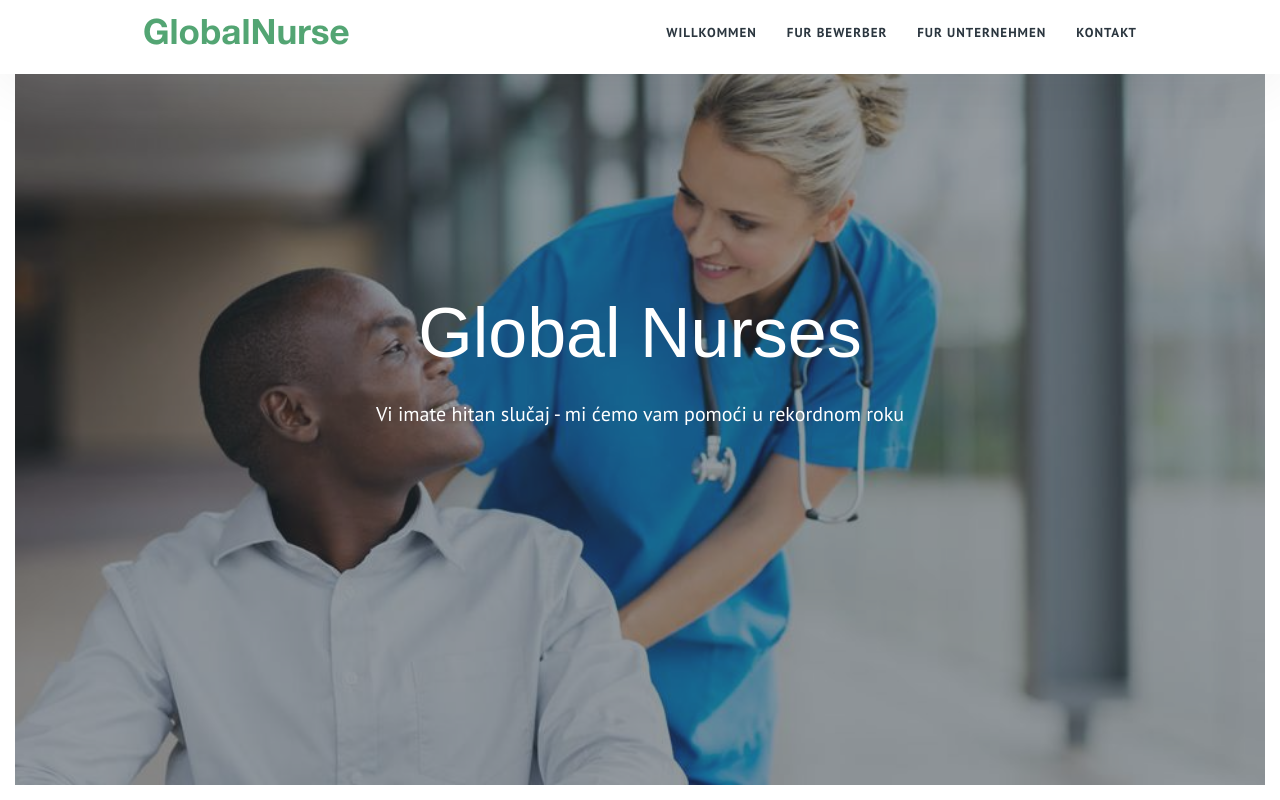
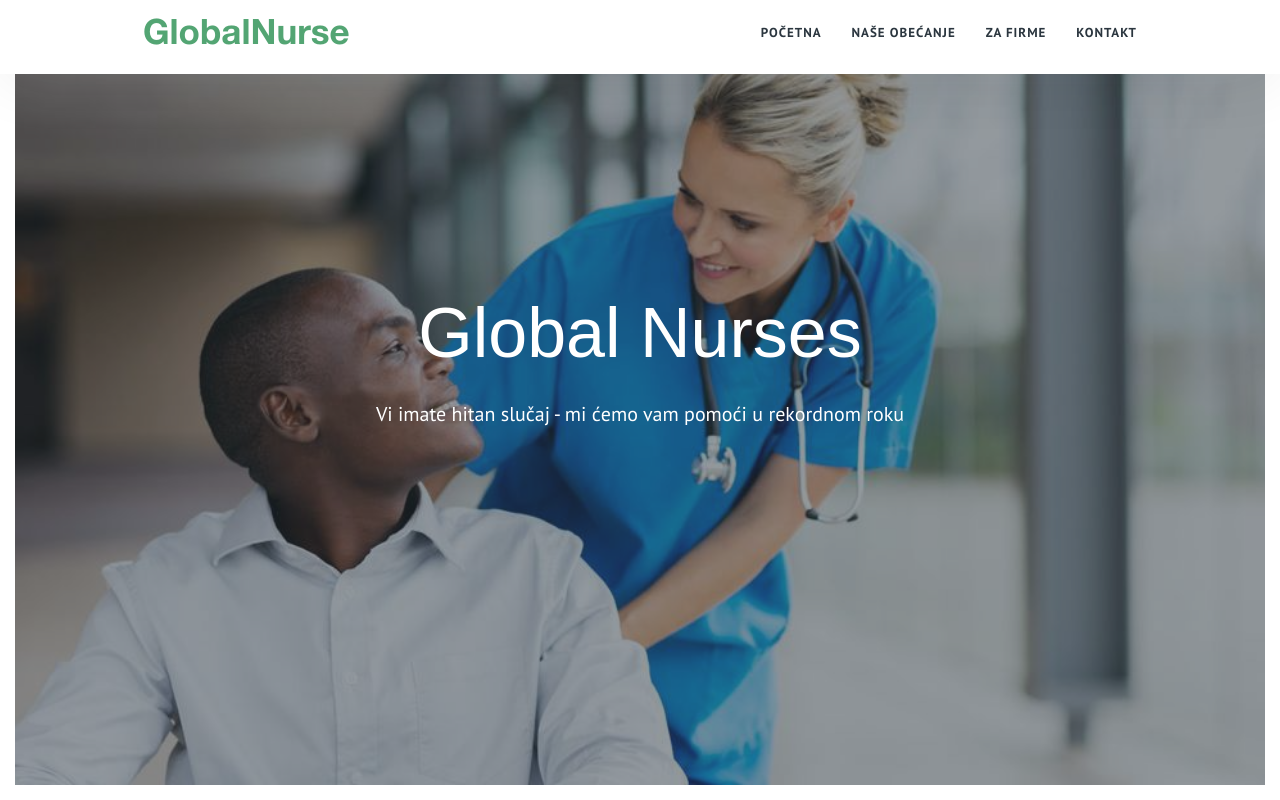
Before and after one commit to amarv1/globalnurse, a plain HTML site: page index.html in a window 1280 px wide. Shown: the top 800 px of the page. Drawn offline with nearby package versions, Linux system fonts and the light colour scheme; files that its build step writes are made by us from their sources; a web font is replaced by a local one.

Commit message:
menu changed

```diff
--- a/index.html
+++ b/index.html
@@ -35,9 +35,9 @@
                         <!-- Collect the nav links, forms, and other content for toggling -->
                         <div class="collapse navbar-collapse navbar-ex1-collapse">
                             <ul class="nav navbar-nav navbar-right">
-                                <li><a href="" class="menu-link" for="carousel-section">Willkommen</a></li>
-                                <li><a href="" class="menu-link" for="services-section">Fur Bewerber</a></li>
-                                <li><a href="" class="menu-link" for="videos-section">Fur Unternehmen</a></li>
+                                <li><a href="" class="menu-link" for="carousel-section">Početna</a></li>
+                                <li><a href="" class="menu-link" for="services-section">Naše obećanje</a></li>
+                                <li><a href="" class="menu-link" for="videos-section">Za firme</a></li>
                                 <li><a href="" class="menu-link" for="features-section">Kontakt</a></li>
                             </ul>
                         </div>
@@ -130,13 +130,13 @@
                     <div class="col-xs-12 col-sm-4 col-md-2 pages">
                         <h6>Sitemap</h6>
                         <p><a href="#">
-                                Willkommen
+                                Početna
                             </a></p>
                         <p><a href="#">
-                                Fur Bwerber
+                                Naše obećanje
                             </a></p>
                         <p><a href="#">
-                                Fur Unternehmen
+                                Za firme
                             </a></p>
                         <p><a href="#">
                                 Kontakt
```
